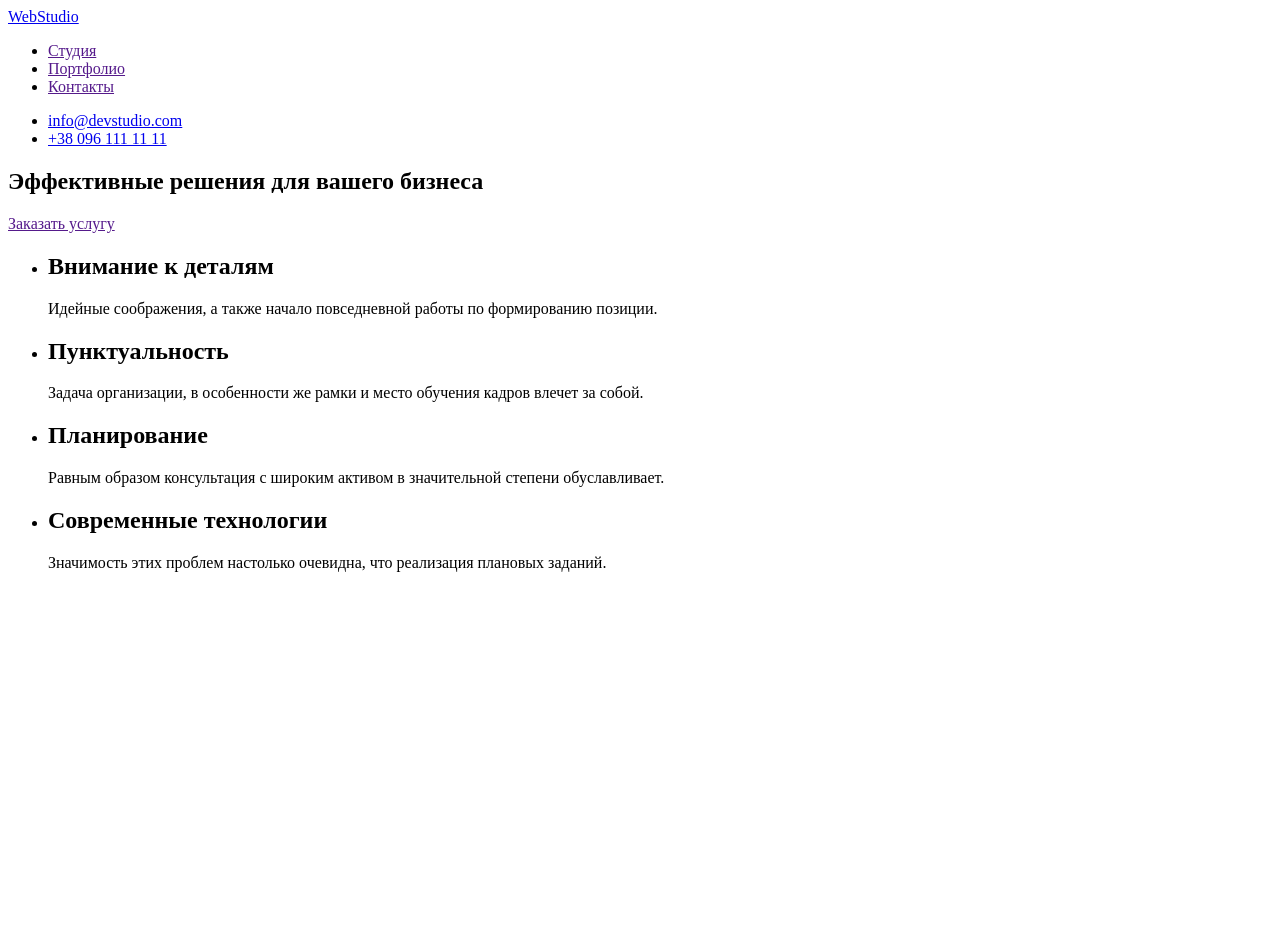
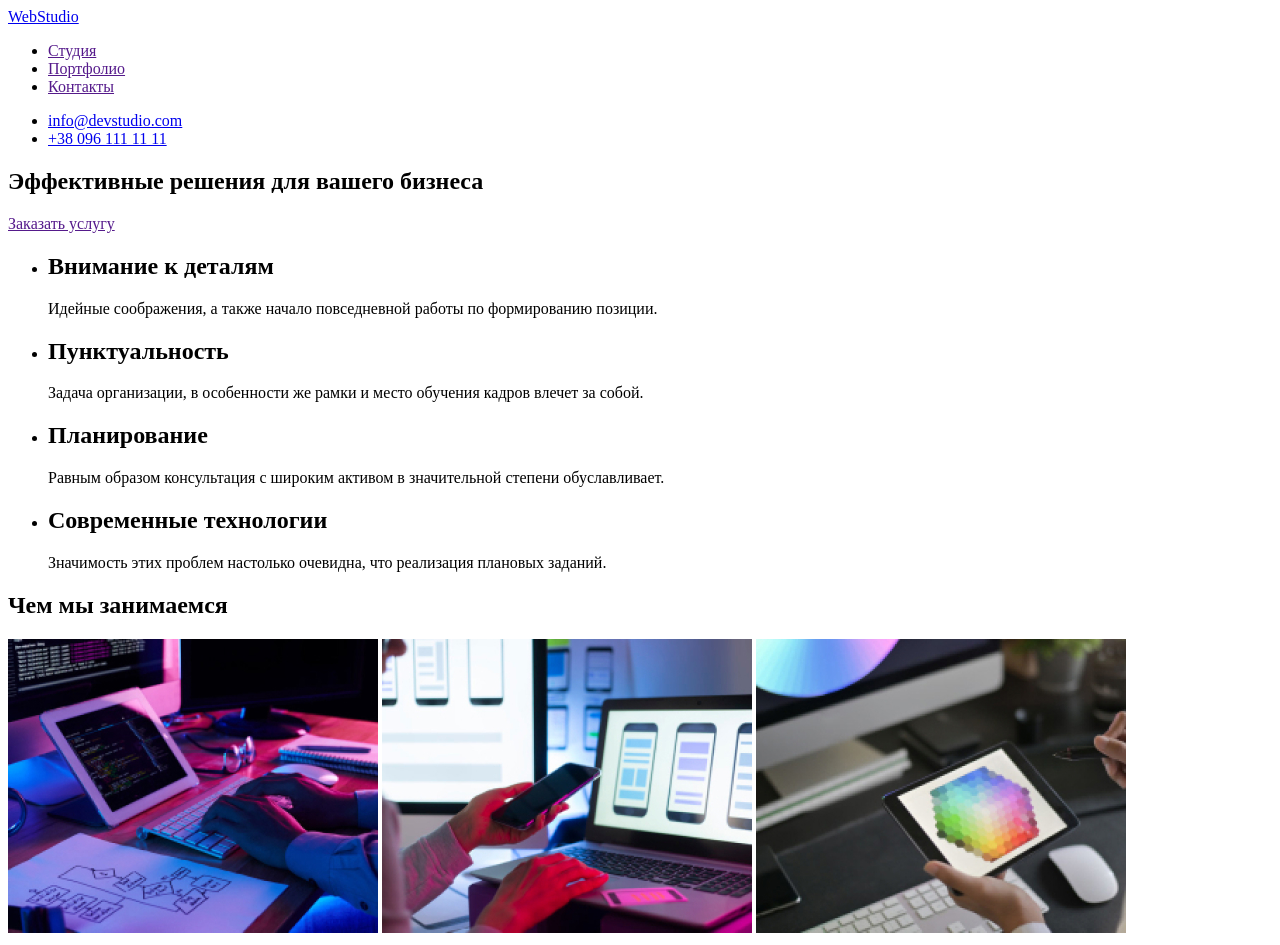
Before and after one commit to sergvinn1/goit-markup-hw-01, a plain HTML site: page index.html in a window 1280 px wide. Before the commit the page ends 800 px from the top, so only its background shows below. Drawn offline with Linux system fonts and the light colour scheme.

Commit message:
Чем мы занимаемся

```diff
--- a/index.html
+++ b/index.html
@@ -49,5 +49,12 @@
             </li>
         </ul>
     </section>
+
+    <section>
+        <h2>Чем мы занимаемся</h2>
+        <img src="./images/box 1.jpg" alt="" width="370">
+        <img src="./images/box 2.jpg" alt="" width="370">
+        <img src="./images/box 3.jpg" alt="" width="370">
+    </section>
 </body>
 </html>
```
Also changed, not shown: images/box 1.jpg (added), images/box 2.jpg (added), images/box 3.jpg (added).
